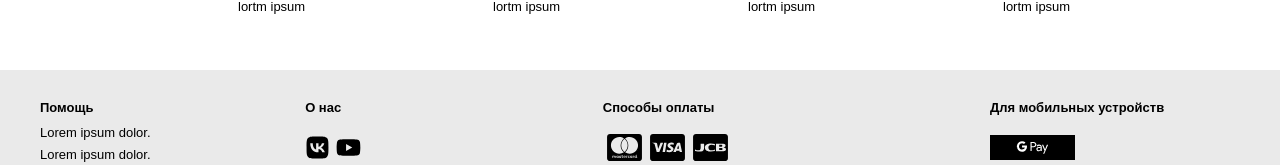
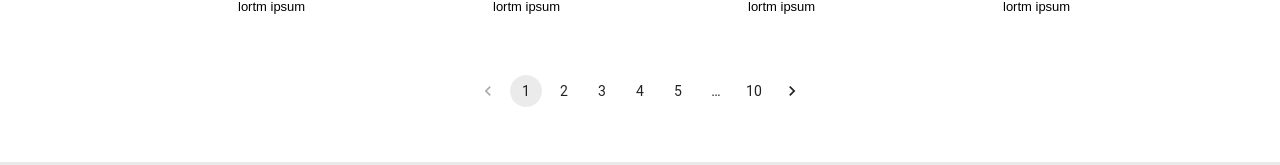
Before and after one commit to diana-k22/Lamoda_project, a React (Create React App) app: page /store-page-for-man in a window 1280 px wide. Shown: the part 1564-1729 px from the top of the page. Built offline with nearby package versions, Linux system fonts and the light colour scheme.

Commit message:
add pagination

```diff
--- a/package.json
+++ b/package.json
@@ -3,10 +3,13 @@
   "version": "0.1.0",
   "private": true,
   "dependencies": {
+    "@emotion/react": "^11.9.0",
+    "@emotion/styled": "^11.8.1",
     "@fortawesome/fontawesome-svg-core": "^6.1.1",
     "@fortawesome/free-brands-svg-icons": "^6.1.1",
     "@fortawesome/free-solid-svg-icons": "^6.1.1",
     "@fortawesome/react-fontawesome": "^0.1.18",
+    "@mui/material": "^5.6.3",
     "@testing-library/jest-dom": "^5.16.4",
     "@testing-library/react": "^13.0.1",
     "@testing-library/user-event": "^13.5.0",
--- a/src/App.scss
+++ b/src/App.scss
@@ -813,3 +813,9 @@ margin: 0;
   color: black;
   border-bottom: 1px solid black;
 }
+
+.pagination {
+  display: flex;
+  justify-content: center;
+  margin: 20px 0 40px 0;
+}
--- a/src/components/ClothingCollection.jsx
+++ b/src/components/ClothingCollection.jsx
@@ -2,7 +2,8 @@ import React from "react";
 import {Link} from "react-router-dom";
 import '../App.scss'
 import {CollectionGallery} from "./CollectionGallery";
-
+import Pagination from '@mui/material/Pagination';
+import Stack from '@mui/material/Stack';
 
 export const ClothingCollection = (props) => { //Создали массив для вывода картинок
   const images = [
@@ -108,12 +109,14 @@ export const ClothingCollection = (props) => { //Создали массив д
             title={image.title}
             key={image.key}/>)}
 
-
-
         </div>
 
       </div>
-
+      <div className="pagination">
+          <Stack spacing={2}>
+            <Pagination count={10}/>
+          </Stack>
+        </div>
     </div>
   )
 }
```
Also changed, not shown: 1 other file (tests, documents, lock files or other folders).
